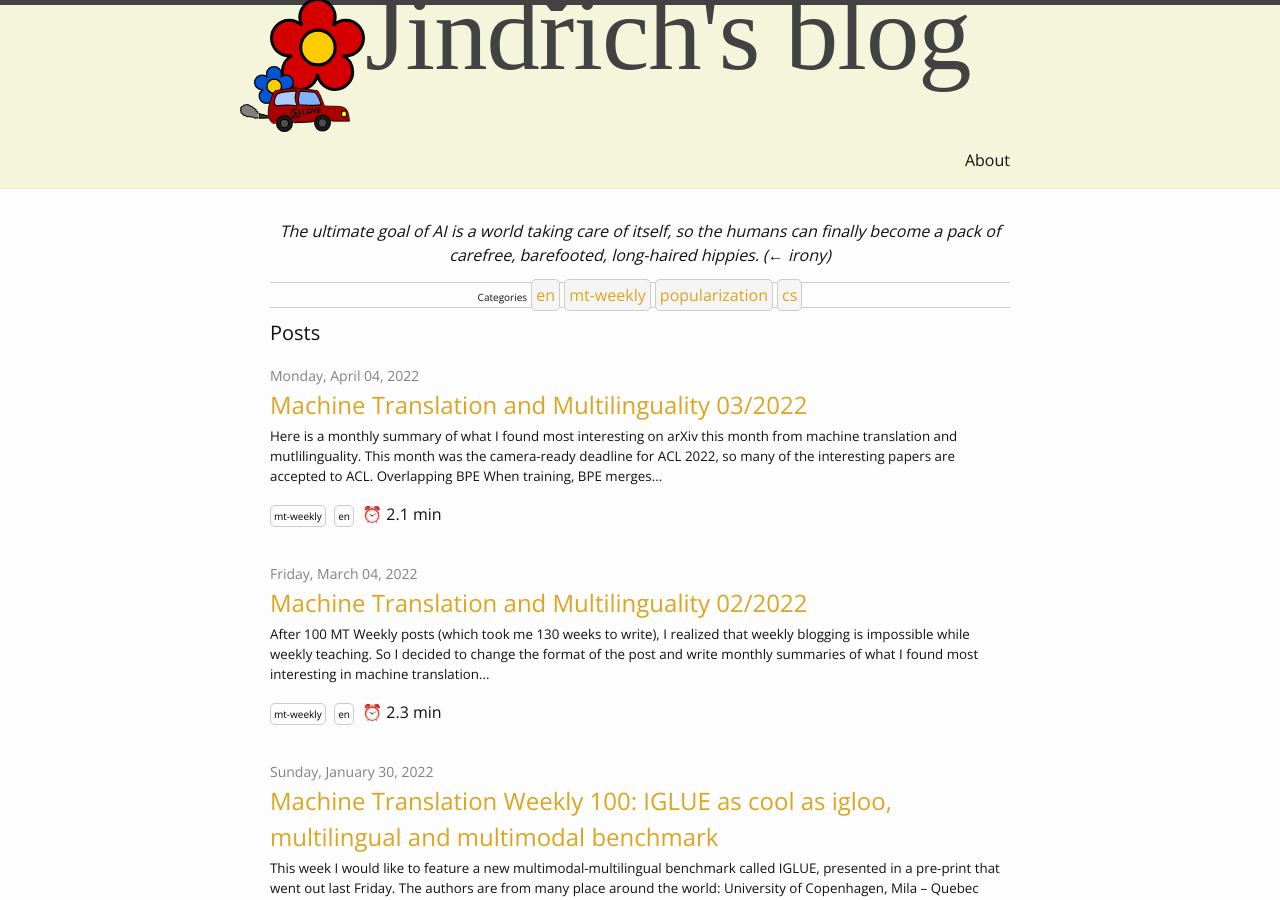
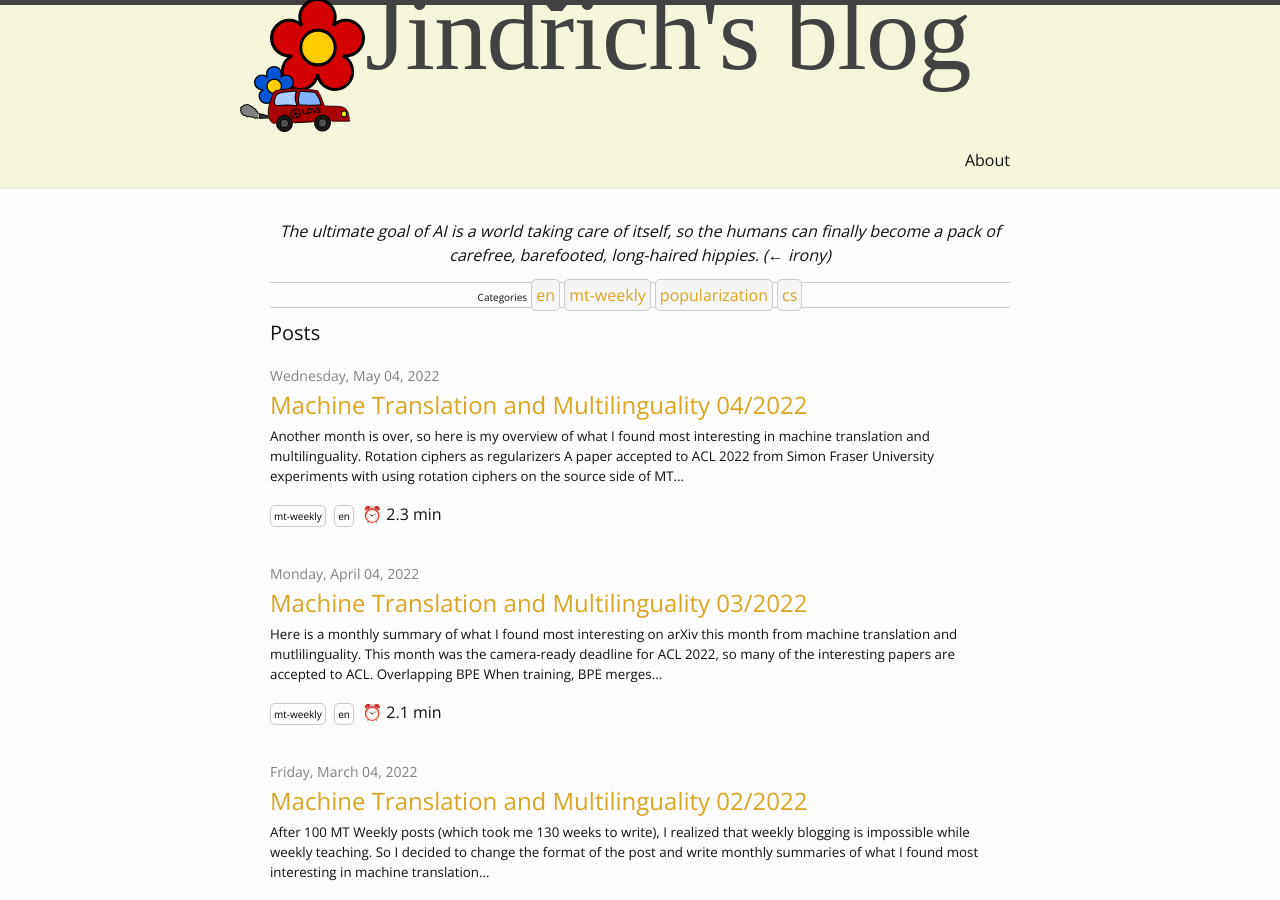
Before and after one commit to jlibovicky/jlibovicky.github.io, a Jekyll site: the page built from index.html, in a window 1280 px wide and 900 px high. Built offline with Jekyll 4.4.1, drawn with Linux system fonts in a browser that asks for light colours; nearby versions of some CDN libraries; some web fonts are replaced; some of the changed lines change nothing that is shown.

Commit message:
april edition

```diff
--- a/_posts/2022-04-04-MTML-March.md
+++ b/_posts/2022-04-04-MTML-March.md
@@ -65,10 +65,10 @@ There is an ongoing discussion on whether the standard beam search decoding
 (and maximum a posteriori inference in general) in machine translation makes
 sense, or in general, what is the best way to get good output from a model that
 models well conditional probabilities of individual tokens. A recent [paper
-from the University of Zurich](https://arxiv.org/abs/2203.15721) shows that for
-machine translation, it indeed roughly holds that the higher the likelihood
-from the model, the better the translation is according to human evaluation
-(even though, e.g., a [pre-print from Google from the last
+from ETH Zurich](https://arxiv.org/abs/2203.15721) shows that for machine
+translation, it indeed roughly holds that the higher the likelihood from the
+model, the better the translation is according to human evaluation (even
+though, e.g., a [pre-print from Google from the last
 November](https://arxiv.org/abs/2111.09388) claims the opposite). In other
 tasks (such as story generation), is the relation between the likelihood in the
 model and human evaluation of the generated text.
--- /dev/null
+++ b/_posts/2022-05-04-MTML-April.md
@@ -0,0 +1,74 @@
+---
+layout: post
+title: "Machine Translation and Multilinguality 04/2022"
+tags: [mt-weekly, en]
+lang: en
+---
+
+Another month is over, so here is my overview of what I found most interesting
+in machine translation and multilinguality.
+
+### Rotation ciphers as regularizers
+
+A paper [accepted to ACL 2022](https://arxiv.org/abs/2204.00665) from Simon
+Fraser University experiments with using rotation ciphers on the source side of
+MT as a data augmentation technique. They tested it in low data scenarios and
+it seems to work quite well, which actually seems quite strange to me. It's
+just systematic replacing characters with different characters – it does not
+lead to similar subwords on the source and the target side, it does not make
+the tokens better alignable, but it still works.
+
+### Characters vs. subwords: it depends on the task
+
+A [pre-print from Tel Aviv and Bar Ilan
+University](https://arxiv.org/abs/2204.04748) they compare character-level and
+subword tokenization for BERT-like models for morphologically rich languages.
+They find that subwords are better than characters for semantically oriented
+tasks (Hebrew, Arabic, Turkish), and for surface level tasks, character-level
+segmentation is better.
+
+### Nearest neighbor machine translation becomes reasonable fast
+
+A [paper from Tianjin University and Alibaba DAMO
+Academy](https://arxiv.org/abs/2204.06175) that was accepted to ACL 2022
+presents a clever way of making nearest neighbor translation faster. Nearest
+neighbor MT is a non-parametric extension of an already trained model. Decoder
+states and corresponding output tokens from training data are stored in a
+database and retrieved at inference time. The database needs to be huge to work
+well and with a huge database, retrieval is slow. This paper makes works fast
+with dimension reduction and clustering.
+
+### Finetuning multilingual representations on parallel data has non-trivial effects on zero-shot transfer
+
+A [pre-print from several Russian universities and Bosch Center for Artificial
+Intelligence](https://arxiv.org/abs/2204.06457) analyzes a common assumption
+that multilingual representation can be improved by continued training on
+parallel data and that it will presumably also improve zero-shot model
+transfer. The pre-print studies transfer to distance languages on three tasks
+and observe different results for each of the tasks. Whereas natural language
+inference gets improved, the results are mixed for named entity recognition and
+there is even some drop for question answering. Almost as if the models lost
+some common sense abilities when getting exposed to parallel data.
+
+### Neither language-agnostic nor language-specific
+
+A [paper that will appear at RepL4NLP 2022](https://arxiv.org/abs/2204.09168)
+with authors from the University of Washington, Bar Ilan University, and Allen
+Institute of AI attempts to find out if pre-trained multilingual models
+represent gender (chosen as a random example, it probably holds for other
+meaning aspects too) in a language-specific or language-agnostic way. The
+surprising result is: it's actually both. Gender classification can be well
+transferred across languages, which suggests it must be represented similarly
+across languages. On the other hand, the adversarial removal of gender
+representation from one language does not prevent getting it right in other
+languages.
+
+### A cheap trick for improving beam search
+
+A [preprint](https://arxiv.org/abs/2204.05424) from the University of
+Washington, Yale University, and Allen Institute of AI proposes a simple
+modification of beam search decoding. The only change in the algorithm is that
+they keep a separate list of finished and unfinished hypotheses. The list of
+finished hypotheses might be longer than the beam size. The decoding stops when
+the number of finished hypotheses (that did not fall out from the beam) reaches
+a threshold. It does not help much, but sometimes it does help a bit.
```
